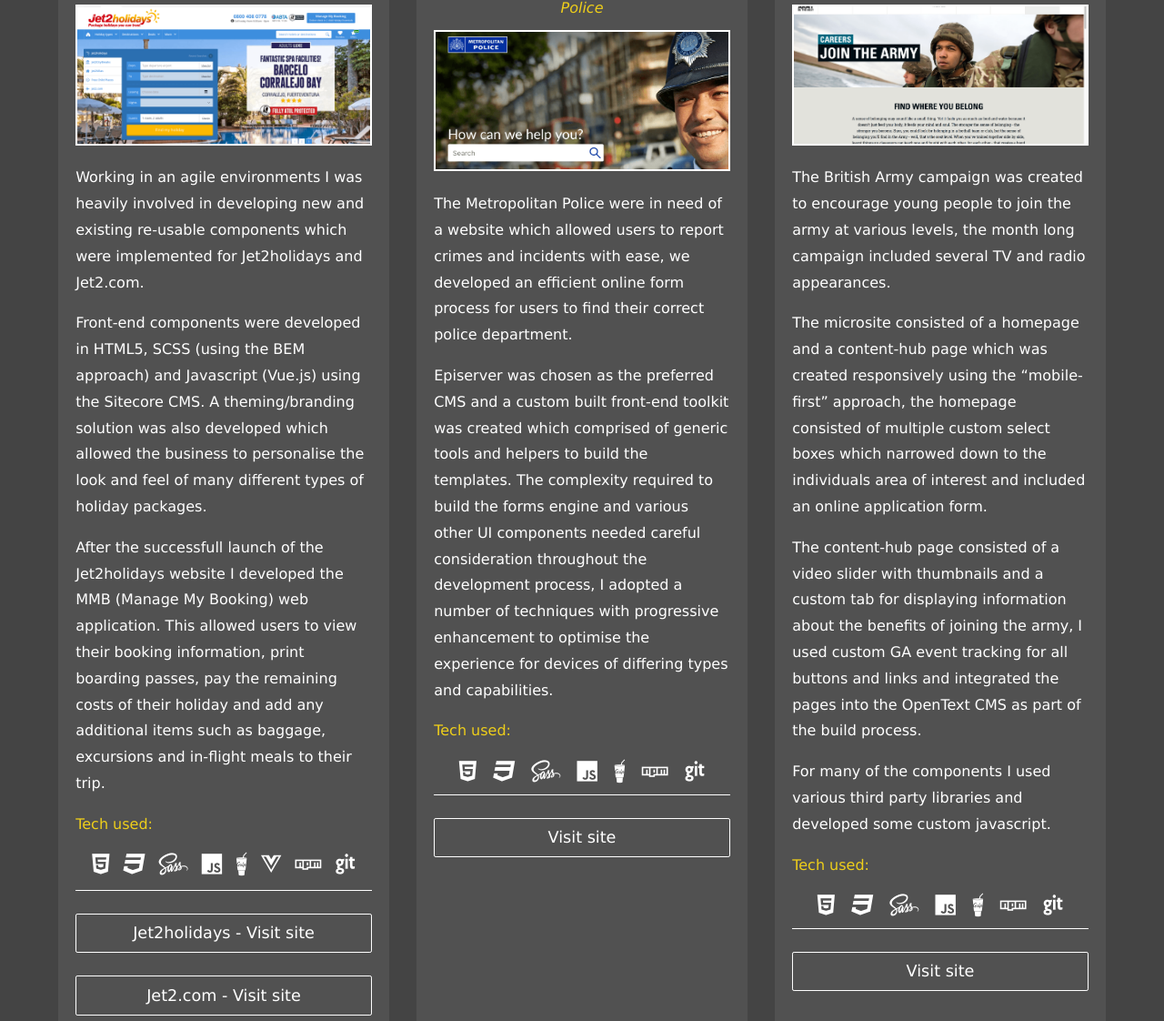
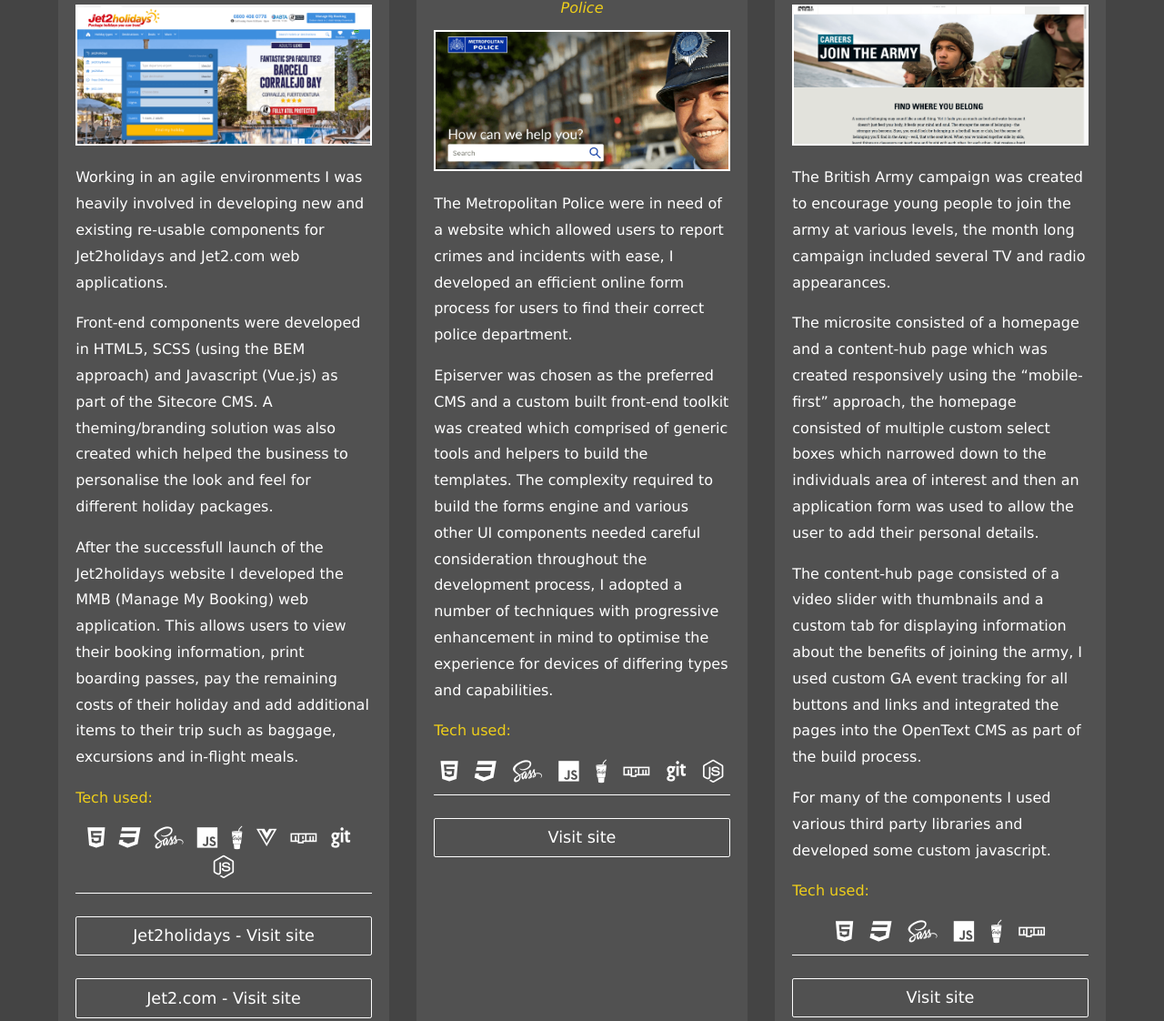
Before and after one commit to mjhussain21/web-portfolio, a website: page dist/projects.html in a window 1280 px wide. Shown: the part 415-1537 px from the top of the page at 91% size. Drawn offline with Linux system fonts and the light colour scheme.

Commit message:
updated jet2 card text

```diff
--- a/dist/projects.html
+++ b/dist/projects.html
@@ -78,11 +78,11 @@
         </div>
 
         <div class="project-card__info">
-          <p>Working in an agile environments I was heavily involved in developing new and existing re-usable components which were implemented for Jet2holidays and Jet2.com.</p>
+          <p>Working in an agile environments I was heavily involved in developing new and existing re-usable components for Jet2holidays and Jet2.com web applications.</p>
 
-          <p>Front-end components were developed in HTML5, SCSS (using the BEM approach) and Javascript (Vue.js) using the Sitecore CMS. A theming/branding solution was also developed which allowed the business to personalise the look and feel of many different types of holiday packages.</p>
+          <p>Front-end components were developed in HTML5, SCSS (using the BEM approach) and Javascript (Vue.js) as part of the Sitecore CMS. A theming/branding solution was also created which helped the business to personalise the look and feel for different holiday packages.</p>
 
-          <p>After the successfull launch of the Jet2holidays website I developed the MMB (Manage My Booking) web application. This allowed users to view their booking information, print boarding passes, pay the remaining costs of their holiday and add any additional items such as baggage, excursions and in-flight meals to their trip.</p>
+          <p>After the successfull launch of the Jet2holidays website I developed the MMB (Manage My Booking) web application. This allows users to view their booking information, print boarding passes, pay the remaining costs of their holiday and add additional items to their trip such as baggage, excursions and in-flight meals.</p>
 
           <p class="project-card__info secondary-color center">Tech used:</p>
 
@@ -95,6 +95,7 @@
             <i class="fab fa-vuejs"></i>
             <i class="fab fa-npm"></i>
             <i class="fab fa-git"></i>
+            <i class="fab fa-node-js"></i>
           </div>
 
           <a href="https://www.jet2holidays.com/" target="_blank" title="visit Jet2holidays.com site" class="button button--full">Jet2holidays - Visit site</a>
@@ -113,9 +114,9 @@
         </div>
 
         <div class="project-card__info">
-          <p>The Metropolitan Police were in need of a website which allowed users to report crimes and incidents with ease, we developed an efficient online form process for users to find their correct police department.</p>
+          <p>The Metropolitan Police were in need of a website which allowed users to report crimes and incidents with ease, I developed an efficient online form process for users to find their correct police department.</p>
 
-          <p>Episerver was chosen as the preferred CMS and a custom built front-end toolkit was created which comprised of generic tools and helpers to build the templates. The complexity required to build the forms engine and various other UI components needed careful consideration throughout the development process, I adopted a number of techniques with progressive enhancement to optimise the experience for devices of differing types and capabilities.</p>
+          <p>Episerver was chosen as the preferred CMS and a custom built front-end toolkit was created which comprised of generic tools and helpers to build the templates. The complexity required to build the forms engine and various other UI components needed careful consideration throughout the development process, I adopted a number of techniques with progressive enhancement in mind to optimise the experience for devices of differing types and capabilities.</p>
         </div>
 
         <p class="project-card__info secondary-color secondary-color center">Tech used:</p>
@@ -127,6 +128,7 @@
           <i class="fab fa-gulp"></i>
           <i class="fab fa-npm"></i>
           <i class="fab fa-git"></i>
+          <i class="fab fa-node-js"></i>
         </div>
 
 
@@ -144,7 +146,8 @@
         <div class="project-card__info">
           <p>The British Army campaign was created to encourage young people to join the army at various levels, the month long campaign included several TV and radio appearances.</p>
 
-          <p>The microsite consisted of a homepage and a content-hub page which was created responsively using the “mobile-first” approach, the homepage consisted of multiple custom select boxes which narrowed down to the individuals area of interest and included an online application form.</p>
+          <p>The microsite consisted of a homepage and a content-hub page which was created responsively using the “mobile-first” approach, the homepage consisted of multiple custom select boxes which narrowed down to the individuals area of interest and then
+            an application form was used to allow the user to add their personal details.</p>
 
           <p>The content-hub page consisted of a video slider with thumbnails and a custom tab for displaying information about the benefits of joining the army, I used custom GA event tracking for all buttons and links and integrated the pages into the OpenText CMS as part of the build process.</p>
 
@@ -160,7 +163,6 @@
           <i class="fab fa-js"></i>
           <i class="fab fa-gulp"></i>
           <i class="fab fa-npm"></i>
-          <i class="fab fa-git"></i>
         </div>
 
 
@@ -192,9 +194,8 @@
           <i class="fab fa-css3"></i>
           <i class="fab fa-sass"></i>
           <i class="fab fa-js"></i>
-          <i class="fab fa-gulp"></i>
+          <i class="fab fa-grunt"></i>
           <i class="fab fa-npm"></i>
-          <i class="fab fa-git"></i>
         </div>
 
         <a href="http://www.prarulebook.co.uk/" target="_blank" title="visit Bank of england site" class="button button--full">Visit site</a>
```
